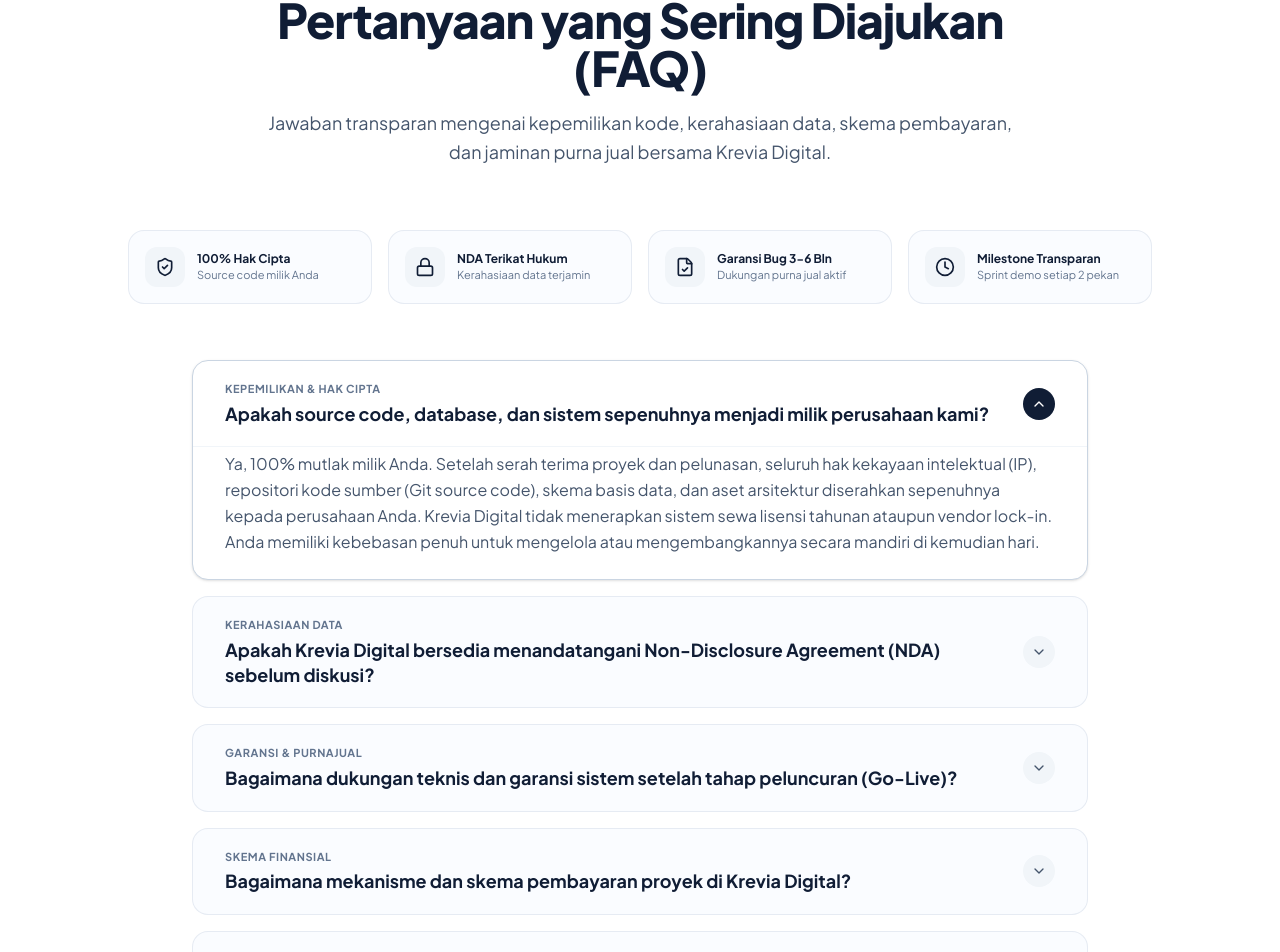
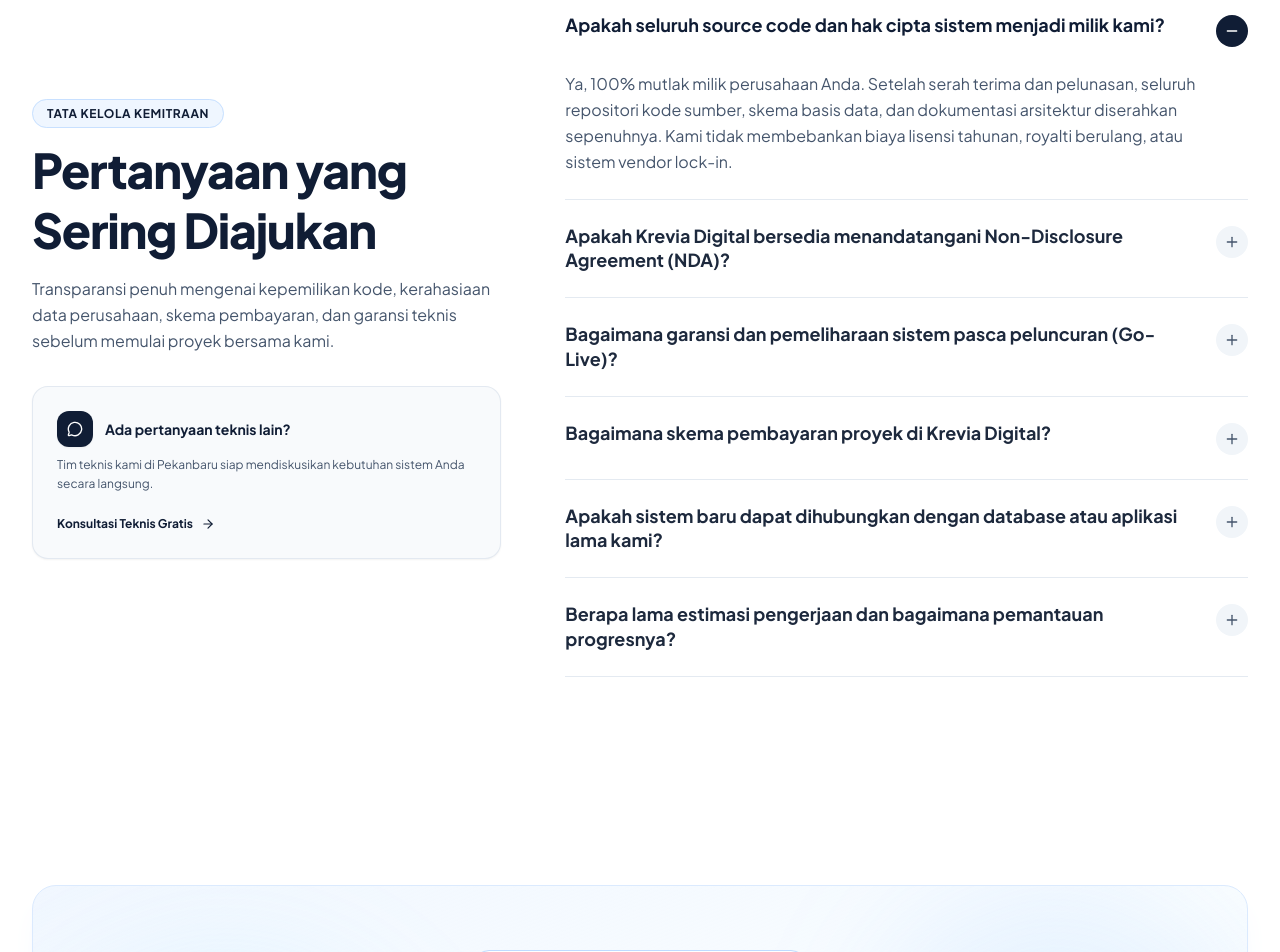
Before and after one commit to kreviadigital/krevia-company-profile, a Next.js app: page / in a window 1280 px wide. Shown: the part 8763-9715 px from the top of the page. Built offline with nearby package versions, Linux system fonts and the light colour scheme.

Commit message:
refactor(faq): redesign to clean 2-column hairline accordion layout, removing generic badges and loud blue headers

```diff
--- a/src/components/FaqSection.tsx
+++ b/src/components/FaqSection.tsx
@@ -1,58 +1,49 @@
 "use client";
 
 import React, { useState } from "react";
-import {
-  HelpCircle,
-  ChevronDown,
-  ShieldCheck,
-  FileCheck,
-  Clock,
-  Lock,
-  MessageSquare,
-  ArrowRight
-} from "lucide-react";
+import { Plus, Minus, ArrowRight, MessageCircle } from "lucide-react";
 import { motion, AnimatePresence } from "framer-motion";
 import { smoothScrollTo } from "@/lib/smoothScroll";
 
 interface FaqItem {
+  id: string;
   question: string;
   answer: string;
-  category: string;
 }
 
 export function FaqSection() {
-  const [openIndex, setOpenIndex] = useState<number | null>(0); // Default open first question
+  const [openIndex, setOpenIndex] = useState<number | null>(0);
 
   const faqs: FaqItem[] = [
     {
-      category: "Kepemilikan & Hak Cipta",
-      question: "Apakah source code, database, dan sistem sepenuhnya menjadi milik perusahaan kami?",
-      answer: "Ya, 100% mutlak milik Anda. Setelah serah terima proyek dan pelunasan, seluruh hak kekayaan intelektual (IP), repositori kode sumber (Git source code), skema basis data, dan aset arsitektur diserahkan sepenuhnya kepada perusahaan Anda. Krevia Digital tidak menerapkan sistem sewa lisensi tahunan ataupun vendor lock-in. Anda memiliki kebebasan penuh untuk mengelola atau mengembangkannya secara mandiri di kemudian hari.",
+      id: "source-code-ip",
+      question: "Apakah seluruh source code dan hak cipta sistem menjadi milik kami?",
+      answer: "Ya, 100% mutlak milik perusahaan Anda. Setelah serah terima dan pelunasan, seluruh repositori kode sumber, skema basis data, dan dokumentasi arsitektur diserahkan sepenuhnya. Kami tidak membebankan biaya lisensi tahunan, royalti berulang, atau sistem vendor lock-in.",
     },
     {
-      category: "Kerahasiaan Data",
-      question: "Apakah Krevia Digital bersedia menandatangani Non-Disclosure Agreement (NDA) sebelum diskusi?",
-      answer: "Tentu saja. Kami sangat menghargai privasi dan kerahasiaan proses bisnis, strategi operasional, serta data sensitif klien kami. Kami siap menandatangani dokumen NDA (Perjanjian Kerahasiaan) resmi berbadan hukum sebelum Anda membagikan detail alur kerja teknis atau data operasional perusahaan.",
+      id: "nda-confidentiality",
+      question: "Apakah Krevia Digital bersedia menandatangani Non-Disclosure Agreement (NDA)?",
+      answer: "Tentu. Kami menerapkan standar kerahasiaan ketat dan siap menandatangani dokumen NDA berbadan hukum resmi sebelum Anda membagikan alur proses bisnis internal atau data operasional perusahaan.",
     },
     {
-      category: "Garansi & Purnajual",
-      question: "Bagaimana dukungan teknis dan garansi sistem setelah tahap peluncuran (Go-Live)?",
-      answer: "Setiap proyek rekayasa perangkat lunak Krevia Digital dilindungi dengan Garansi Bug-Free selama 3 hingga 6 bulan pasca peluncuran tanpa biaya tambahan. Jika ditemukan kesalahan sistem atau anomali teknis yang tidak sesuai spesifikasi awal, tim engineer kami akan menyelesaikannya dengan prioritas tertinggi. Kami juga menyediakan opsi kontrak Service Level Agreement (SLA) untuk pemeliharaan preventif, security patch, dan backup berkala.",
+      id: "warranty-sla",
+      question: "Bagaimana garansi dan pemeliharaan sistem pasca peluncuran (Go-Live)?",
+      answer: "Setiap sistem dilindungi masa garansi perbaikan bug gratis selama 3 hingga 6 bulan pasca peluncuran. Kami juga menyediakan opsi kontrak Service Level Agreement (SLA) untuk pemantauan performa server, security update, dan cadangan data rutin.",
     },
     {
-      category: "Skema Finansial",
-      question: "Bagaimana mekanisme dan skema pembayaran proyek di Krevia Digital?",
-      answer: "Pembayaran dilakukan secara transparan dan bertahap berbasis pencapaian (Milestone-Based): biasanya dimulai dengan Down Payment (DP) untuk fase Discovery & Arsitektur Sistem, pembayaran termin sesuai progres modul yang diverifikasi, dan termin final setelah sistem lolos User Acceptance Testing (UAT) serta siap dideploy ke server produksi.",
+      id: "payment-milestone",
+      question: "Bagaimana skema pembayaran proyek di Krevia Digital?",
+      answer: "Pembayaran dilakukan bertahap sesuai pencapaian (milestone-based): diawali uang muka (DP) untuk fase arsitektur & desain, pembayaran termin sesuai modul fungsional yang diverifikasi, dan pelunasan final setelah lolos User Acceptance Testing (UAT).",
     },
     {
-      category: "Integrasi Sistem",
-      question: "Apakah sistem baru dapat diintegrasikan dengan database lama atau software pihak ketiga?",
-      answer: "Sangat bisa. Kami memiliki keahlian mendalam dalam System Integration & API Engineering. Kami dapat menghubungkan sistem baru dengan database legacy (seperti MySQL, SQL Server, PostgreSQL, Oracle), sistem akuntansi/ERP global (seperti SAP, Accurate), Payment Gateway (Midtrans, Xendit), hingga hardware IoT seperti barcode scanner pabrik dan mesin absensi RFID.",
+      id: "legacy-integration",
+      question: "Apakah sistem baru dapat dihubungkan dengan database atau aplikasi lama kami?",
+      answer: "Bisa. Kami memiliki keahlian integrasi API untuk menjembatani sistem baru dengan basis data lama (MySQL, SQL Server, Oracle), software akuntansi (SAP, Accurate), payment gateway nasional, maupun perangkat keras operasional.",
     },
     {
-      category: "Timeline & Metodologi",
-      question: "Berapa lama estimasi durasi pengerjaan dan bagaimana transparansi progresnya?",
-      answer: "Durasi bervariasi tergantung skala kompleksitas: modul digitalisasi operasional spesifik umumnya memakan waktu 4–8 minggu, sedangkan sistem enterprise terintegrasi memakan waktu 10–16 minggu. Kami menerapkan metodologi Agile-Scrum dengan sprint demo berkala setiap 2 minggu, sehingga Anda dapat langsung menguji setiap fitur yang selesai dan memberikan masukan secara iteratif.",
+      id: "timeline-agile",
+      question: "Berapa lama estimasi pengerjaan dan bagaimana pemantauan progresnya?",
+      answer: "Digitalisasi modul spesifik umumnya memakan waktu 4–8 minggu, sedangkan sistem enterprise terintegrasi berkisar 10–16 minggu. Kami menggunakan metode Agile dengan demo berkala setiap 2 pekan, sehingga Anda dapat langsung menguji setiap progres.",
     },
   ];
 
@@ -67,100 +58,77 @@
   };
 
   return (
-    <section id="faq" className="py-24 bg-white relative overflow-hidden border-t border-slate-200/80">
-      <div className="max-w-7xl mx-auto px-4 sm:px-6 lg:px-8 relative z-10">
-        {/* Section Header */}
-        <div className="max-w-3xl mx-auto text-center mb-16">
+    <section id="faq" className="scroll-mt-20 py-24 sm:py-32 bg-white relative overflow-hidden border-t border-slate-200/80">
+      <div className="max-w-7xl mx-auto px-4 sm:px-6 lg:px-8">
+        <div className="grid grid-cols-1 lg:grid-cols-12 gap-12 lg:gap-16 items-start">
+
+          {/* Left Column: Sticky Section Overview */}
+          <div className="lg:col-span-5 lg:sticky lg:top-28">
             <span className="text-xs font-bold tracking-wider uppercase text-[#101D35] bg-blue-50 px-3.5 py-1.5 rounded-full border border-blue-200/80">
-            Tata Kelola & Transparansi Kemitraan
+              Tata Kelola Kemitraan
             </span>
 
-          <h2 className="text-3xl sm:text-5xl font-extrabold text-[#101D35] tracking-tight mt-4">
-            Pertanyaan yang Sering Diajukan (FAQ)
+            <h2 className="text-3xl sm:text-4xl lg:text-5xl font-extrabold text-[#101D35] tracking-tight mt-4 leading-tight">
+              Pertanyaan yang Sering Diajukan
             </h2>
 
-          <p className="mt-4 text-base sm:text-lg text-slate-600 leading-relaxed">
-            Jawaban transparan mengenai kepemilikan kode, kerahasiaan data, skema pembayaran, dan jaminan purna jual bersama Krevia Digital.
+            <p className="mt-4 text-base text-slate-600 leading-relaxed">
+              Transparansi penuh mengenai kepemilikan kode, kerahasiaan data perusahaan, skema pembayaran, dan garansi teknis sebelum memulai proyek bersama kami.
             </p>
+
+            {/* Direct Inquiry Card */}
+            <div className="mt-8 p-6 rounded-2xl bg-slate-50 border border-slate-200/90 shadow-xs">
+              <div className="flex items-center gap-3 mb-2">
+                <div className="w-9 h-9 rounded-xl bg-[#101D35] text-white flex items-center justify-center shadow-xs">
+                  <MessageCircle className="w-4 h-4" />
                 </div>
-
-        {/* 4 Trust Badges Horizontal Strip */}
-        <div className="grid grid-cols-2 md:grid-cols-4 gap-4 max-w-5xl mx-auto mb-14">
-          <div className="p-4 rounded-2xl bg-[#FAFCFF] border border-slate-200/80 flex items-center gap-3">
-            <div className="w-10 h-10 rounded-xl bg-slate-100 text-[#101D35] flex items-center justify-center shrink-0">
-              <ShieldCheck className="w-5 h-5" />
+                <h4 className="text-sm font-bold text-[#101D35]">
+                  Ada pertanyaan teknis lain?
+                </h4>
               </div>
-            <div>
-              <p className="text-xs font-bold text-[#101D35]">100% Hak Cipta</p>
-              <p className="text-[11px] text-slate-500">Source code milik Anda</p>
+              <p className="text-xs text-slate-600 leading-relaxed mb-4">
+                Tim teknis kami di Pekanbaru siap mendiskusikan kebutuhan sistem Anda secara langsung.
+              </p>
+              <a
+                href="#contact"
+                onClick={handleContactClick}
+                className="inline-flex items-center gap-2 text-xs font-bold text-[#101D35] hover:text-[#1D4ED8] group/link transition-colors cursor-pointer"
+              >
+                <span>Konsultasi Teknis Gratis</span>
+                <ArrowRight className="w-3.5 h-3.5 group-hover/link:translate-x-1 transition-transform" />
+              </a>
             </div>
           </div>
 
-          <div className="p-4 rounded-2xl bg-[#FAFCFF] border border-slate-200/80 flex items-center gap-3">
-            <div className="w-10 h-10 rounded-xl bg-slate-100 text-[#101D35] flex items-center justify-center shrink-0">
-              <Lock className="w-5 h-5" />
-            </div>
-            <div>
-              <p className="text-xs font-bold text-[#101D35]">NDA Terikat Hukum</p>
-              <p className="text-[11px] text-slate-500">Kerahasiaan data terjamin</p>
-            </div>
-          </div>
-
-          <div className="p-4 rounded-2xl bg-[#FAFCFF] border border-slate-200/80 flex items-center gap-3">
-            <div className="w-10 h-10 rounded-xl bg-slate-100 text-[#101D35] flex items-center justify-center shrink-0">
-              <FileCheck className="w-5 h-5" />
-            </div>
-            <div>
-              <p className="text-xs font-bold text-[#101D35]">Garansi Bug 3-6 Bln</p>
-              <p className="text-[11px] text-slate-500">Dukungan purna jual aktif</p>
-            </div>
-          </div>
-
-          <div className="p-4 rounded-2xl bg-[#FAFCFF] border border-slate-200/80 flex items-center gap-3">
-            <div className="w-10 h-10 rounded-xl bg-slate-100 text-[#101D35] flex items-center justify-center shrink-0">
-              <Clock className="w-5 h-5" />
-            </div>
-            <div>
-              <p className="text-xs font-bold text-[#101D35]">Milestone Transparan</p>
-              <p className="text-[11px] text-slate-500">Sprint demo setiap 2 pekan</p>
-            </div>
-          </div>
-        </div>
-
-        {/* Accordion Questions List */}
-        <div className="max-w-4xl mx-auto space-y-4">
+          {/* Right Column: Clean Hairline Accordion List */}
+          <div className="lg:col-span-7">
+            <div className="border-t border-b border-slate-200/90 divide-y divide-slate-200/90">
               {faqs.map((faq, index) => {
                 const isOpen = openIndex === index;
                 return (
-              <div
-                key={index}
-                className={`rounded-2xl border transition-all duration-200 overflow-hidden ${
-                  isOpen
-                    ? "bg-white border-slate-300 shadow-sm"
-                    : "bg-[#FAFCFF] border-slate-200/80 hover:border-slate-300"
-                }`}
-              >
+                  <div key={faq.id} className="transition-colors duration-200">
                     <button
                       type="button"
                       onClick={() => toggleAccordion(index)}
-                  className="w-full py-5 px-6 sm:px-8 text-left flex items-center justify-between gap-4 cursor-pointer focus:outline-none"
+                      className="w-full py-6 text-left flex items-start justify-between gap-6 cursor-pointer focus:outline-none group"
                       aria-expanded={isOpen}
                     >
-                  <div className="space-y-1">
-                    <span className="text-[11px] font-bold tracking-wider uppercase text-slate-500 block">
-                      {faq.category}
-                    </span>
-                    <span className="text-base sm:text-lg font-bold text-[#101D35] block leading-snug">
+                      <span className={`text-base sm:text-lg font-bold transition-colors leading-snug ${
+                        isOpen ? "text-[#101D35]" : "text-slate-800 group-hover:text-[#101D35]"
+                      }`}>
                         {faq.question}
                       </span>
-                  </div>
 
-                  <div
-                    className={`w-8 h-8 rounded-full flex items-center justify-center shrink-0 transition-transform duration-300 ${
-                      isOpen ? "bg-[#101D35] text-white rotate-180" : "bg-slate-100 text-slate-600"
-                    }`}
-                  >
-                    <ChevronDown className="w-4 h-4" />
+                      <div className={`w-8 h-8 rounded-full flex items-center justify-center shrink-0 transition-colors mt-0.5 ${
+                        isOpen
+                          ? "bg-[#101D35] text-white"
+                          : "bg-slate-100 text-slate-600 group-hover:bg-slate-200"
+                      }`}>
+                        {isOpen ? (
+                          <Minus className="w-4 h-4" />
+                        ) : (
+                          <Plus className="w-4 h-4" />
+                        )}
                       </div>
                     </button>
 
@@ -171,8 +139,9 @@
                           animate={{ height: "auto", opacity: 1 }}
                           exit={{ height: 0, opacity: 0 }}
                           transition={{ duration: 0.25, ease: [0.16, 1, 0.3, 1] }}
+                          className="overflow-hidden"
                         >
-                      <div className="px-6 sm:px-8 pb-6 pt-1 text-sm sm:text-base text-slate-600 leading-relaxed border-t border-slate-100">
+                          <div className="pb-6 pr-10 text-sm sm:text-base text-slate-600 leading-relaxed">
                             {faq.answer}
                           </div>
                         </motion.div>
@@ -182,31 +151,8 @@
                 );
               })}
             </div>
-
-        {/* Direct Contact Inquiries Strip */}
-        <div className="mt-14 max-w-4xl mx-auto p-6 sm:p-8 rounded-3xl bg-slate-50/90 border border-slate-200/90 flex flex-col sm:flex-row items-center justify-between gap-6 text-center sm:text-left">
-          <div className="flex items-center gap-4">
-            <div className="w-12 h-12 rounded-2xl bg-white shadow-xs border border-slate-200 flex items-center justify-center text-[#101D35] shrink-0">
-              <MessageSquare className="w-6 h-6" />
-            </div>
-            <div>
-              <h4 className="text-base sm:text-lg font-bold text-[#101D35]">
-                Ada pertanyaan teknis yang belum terjawab di sini?
-              </h4>
-              <p className="text-xs sm:text-sm text-slate-600 mt-0.5">
-                Diskusikan langsung kebutuhan spesifik perusahaan Anda dengan tim arsitek teknologi kami.
-              </p>
-            </div>
           </div>
 
-          <a
-            href="#contact"
-            onClick={handleContactClick}
-            className="shrink-0 inline-flex items-center gap-2 px-6 py-3.5 rounded-xl bg-[#101D35] hover:bg-[#1D4ED8] text-white text-sm font-bold shadow-md shadow-[#101D35]/20 hover:shadow-[#1D4ED8]/25 transition-all duration-200 cursor-pointer"
-          >
-            <span>Tanya Langsung ke Tim Kami</span>
-            <ArrowRight className="w-4 h-4" />
-          </a>
         </div>
       </div>
     </section>
```
Lines whose indentation alone changed are shown as unchanged.
